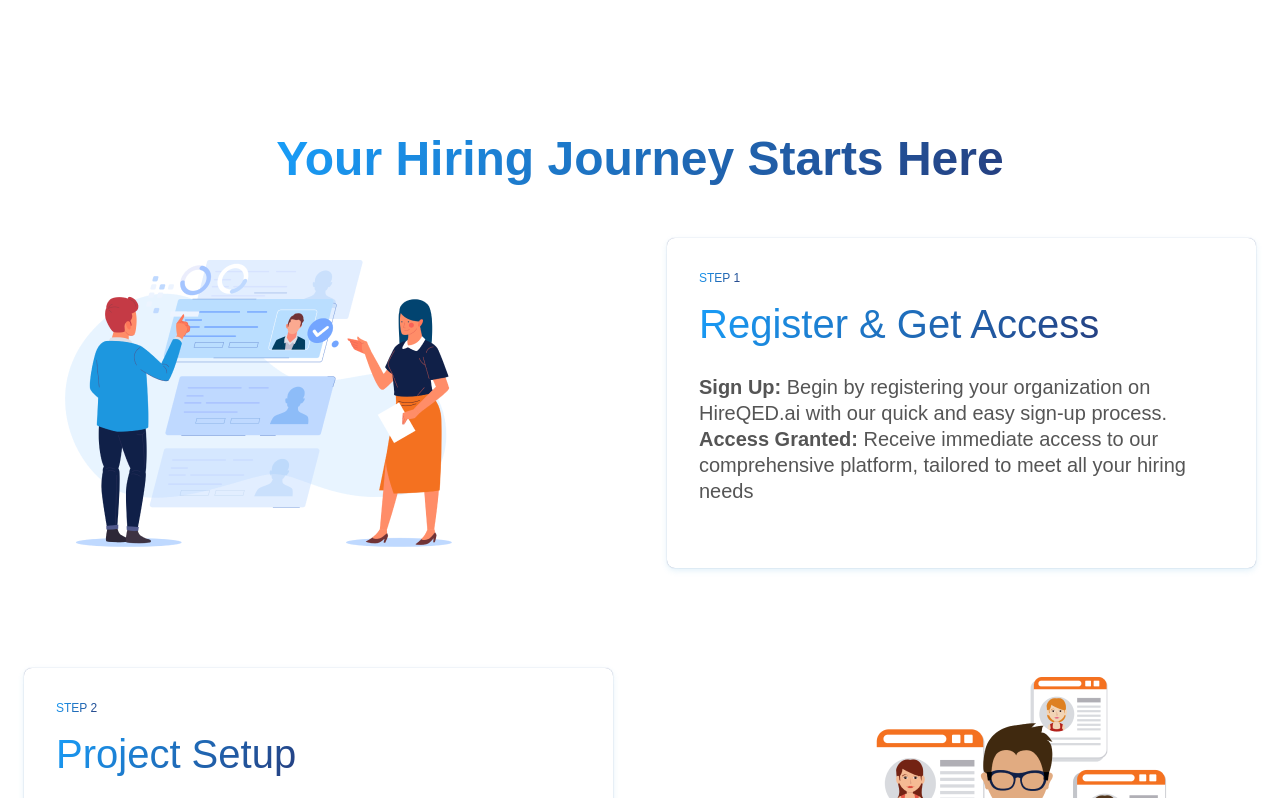
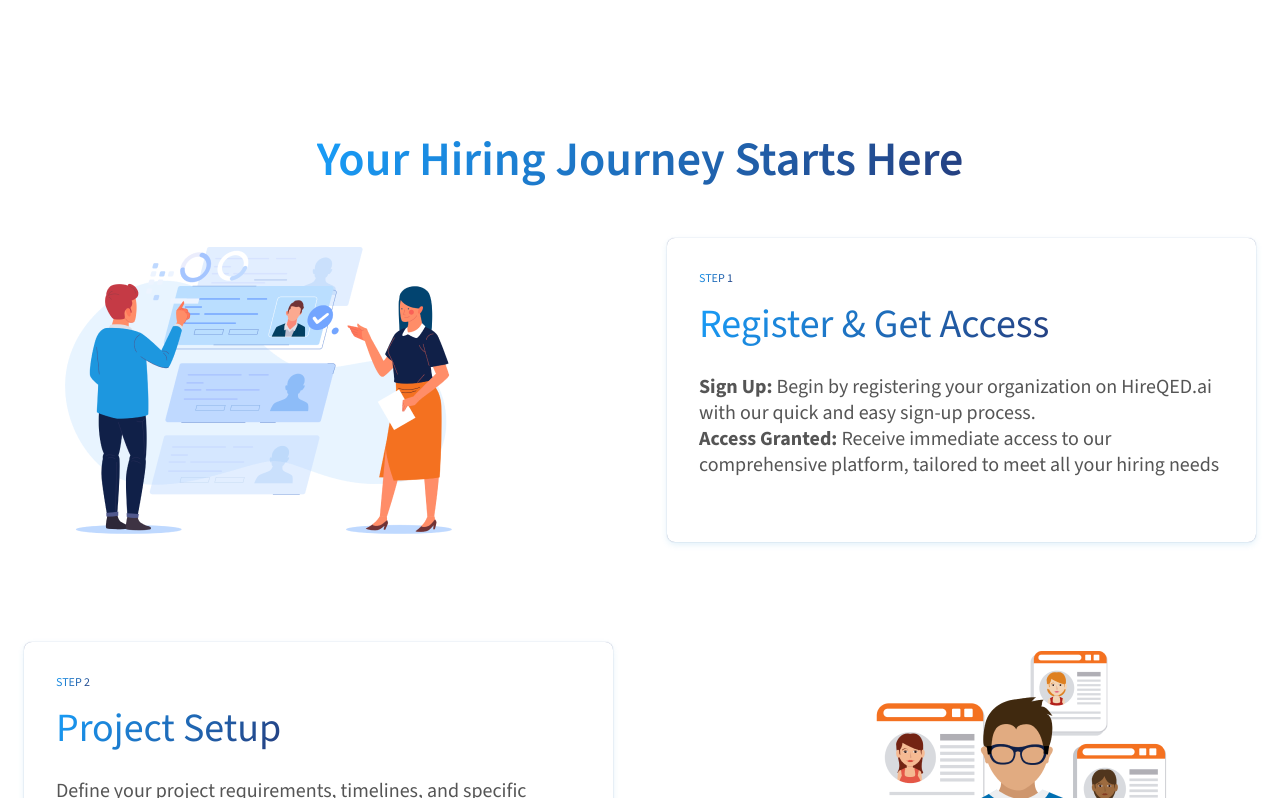
Before and after one commit to Harshad812/hireqed, a Next.js app: page /hire-from-us in a window 1280 px wide. Shown: the part 807-1605 px from the top of the page. Built offline with nearby package versions, Linux system fonts and the light colour scheme.

Commit message:
add font family

```diff
--- a/package.json
+++ b/package.json
@@ -9,6 +9,7 @@
     "lint": "next lint"
   },
   "dependencies": {
+    "@next/font": "^14.2.15",
     "@types/react-slick": "^0.23.13",
     "@types/react-typist": "^2.0.6",
     "@types/slick-carousel": "^1.6.40",
--- a/src/app/globals.css
+++ b/src/app/globals.css
@@ -1,8 +1,6 @@
 @tailwind base;
 @tailwind components;
 @tailwind utilities;
-
-@import url('https://fonts.googleapis.com/css2?family=Poppins:ital,wght@0,100;0,200;0,300;0,400;0,500;0,600;0,700;0,800;0,900;1,100;1,200;1,300;1,400;1,500;1,600;1,700;1,800;1,900&family=Source+Sans+3:ital,wght@0,200..900;1,200..900&display=swap');
 
 @layer base {
   :root {
@@ -14,7 +12,7 @@
 body {
   color: var(--foreground);
   background: var(--background);
-  font-family: "Poppins", sans-serif;
+  /* font-family: "Poppins", sans-serif; */
 }
 
 @layer utilities {
--- a/src/app/layout.tsx
+++ b/src/app/layout.tsx
@@ -1,23 +1,24 @@
 import type { Metadata } from "next";
-import localFont from "next/font/local";
 import "./globals.css";
 import { Footer, Header } from "@/components";
-
-const geistSans = localFont({
-  src: "./fonts/GeistVF.woff",
-  variable: "--font-geist-sans",
-  weight: "100 900",
-});
-const geistMono = localFont({
-  src: "./fonts/GeistMonoVF.woff",
-  variable: "--font-geist-mono",
-  weight: "100 900",
-});
+import { Poppins, Source_Sans_3 } from "next/font/google";
 
 export const metadata: Metadata = {
   title: "Create Next App",
   description: "Generated by create next app",
 };
+
+const poppins = Poppins({
+  subsets: ["latin"], // Include the subset you need
+  weight: ["400", "500", "600", "700"], // Specify the font weights you want to use
+  variable: "--font-poppins", // Define a CSS variable for the font
+});
+
+const Source = Source_Sans_3({
+  subsets: ["latin"], // Include the subset you need
+  weight: ["400", "500", "600", "700"], // Specify the font weights you want to use
+  variable: "--font-sourceSans", // Define a CSS variable for the font
+});
 
 export default function RootLayout({
   children,
@@ -27,7 +28,7 @@ export default function RootLayout({
   return (
     <html lang="en">
       <body
-        className={`${geistSans.variable} ${geistMono.variable} antialiased`}
+        className={`${poppins.variable} ${Source.variable} font-poppins  font-sans`}
       >
         <Header />
         {children}
--- a/src/components/HireUs/HiringJourney/index.tsx
+++ b/src/components/HireUs/HiringJourney/index.tsx
@@ -4,12 +4,14 @@ import { HiringImage1, HiringImage2 } from "@/images";
 
 export const HiringJourney = () => {
   return (
-        <section className="hero-section">
+    <section className="hero-section font-source">
       <div className="py-[100px]">
         <div className="container">
           <div className="flex flex-col gap-12">
             <div className="text-center">
-                            <h2 className="text-5xl leading-[62px] inline-block font-semibold text-center bg-primary-gradient bg-clip-text text-fill-transparent">Your Hiring Journey Starts Here</h2>
+              <h2 className="text-5xl leading-[62px] inline-block font-semibold text-center bg-primary-gradient bg-clip-text text-fill-transparent">
+                Your Hiring Journey Starts Here
+              </h2>
             </div>
             <div className="flex flex-col gap-16">
               <div className="flex flex-col gap-[100px]">
@@ -25,15 +27,22 @@ export const HiringJourney = () => {
                   <div className="shadow-card rounded-lg pt-8 pb-16 px-8 w-full max-w-[589px]">
                     <div className="flex flex-col gap-6">
                       <div className="flex flex-col items-start gap-3">
-                                                <span className="bg-primary-gradient bg-clip-text text-fill-transparent inline-block text-xs font-medium uppercase">STEP 1</span>
-                                                <h2 className="text-[40px] leading-[52px] inline-block font-medium bg-primary-gradient bg-clip-text text-fill-transparent">Register & Get Access</h2>
+                        <span className="bg-primary-gradient bg-clip-text text-fill-transparent inline-block text-xs font-medium uppercase">
+                          STEP 1
+                        </span>
+                        <h2 className="text-[40px] leading-[52px] inline-block font-medium bg-primary-gradient bg-clip-text text-fill-transparent">
+                          Register & Get Access
+                        </h2>
                       </div>
                       <div className="">
                         <p className="text-xl leading-[26px] text-gray-600 font-normal font-sourceSans">
-                                                    <b>Sign Up:</b> Begin by registering your organization on HireQED.ai with our quick and easy sign-up process.
+                          <b>Sign Up:</b> Begin by registering your organization
+                          on HireQED.ai with our quick and easy sign-up process.
                         </p>
                         <p className="text-xl leading-[26px] text-gray-600 font-normal font-sourceSans">
-                                                    <b>Access Granted:</b> Receive immediate access to our comprehensive platform, tailored to meet all your hiring needs
+                          <b>Access Granted:</b> Receive immediate access to our
+                          comprehensive platform, tailored to meet all your
+                          hiring needs
                         </p>
                       </div>
                     </div>
@@ -51,12 +60,19 @@ export const HiringJourney = () => {
                   <div className="shadow-card rounded-lg pt-8 pb-16 px-8 w-full max-w-[589px]">
                     <div className="flex flex-col gap-6">
                       <div className="flex flex-col items-start gap-3">
-                                                <span className="bg-primary-gradient bg-clip-text text-fill-transparent inline-block text-xs font-medium uppercase">STEP 2</span>
-                                                <h2 className="text-[40px] leading-[52px] inline-block font-medium bg-primary-gradient bg-clip-text text-fill-transparent">Project Setup</h2>
+                        <span className="bg-primary-gradient bg-clip-text text-fill-transparent inline-block text-xs font-medium uppercase">
+                          STEP 2
+                        </span>
+                        <h2 className="text-[40px] leading-[52px] inline-block font-medium bg-primary-gradient bg-clip-text text-fill-transparent">
+                          Project Setup
+                        </h2>
                       </div>
                       <div className="">
                         <p className="text-xl leading-[26px] text-gray-600 font-normal font-sourceSans">
-                                                    Define your project requirements, timelines, and specific needs. Whether it’s a short-term assignment or a long-term project, our platform allows you to set up multiple projects with ease.
+                          Define your project requirements, timelines, and
+                          specific needs. Whether it’s a short-term assignment
+                          or a long-term project, our platform allows you to set
+                          up multiple projects with ease.
                         </p>
                       </div>
                     </div>
--- a/tailwind.config.ts
+++ b/tailwind.config.ts
@@ -9,7 +9,7 @@ const config: Config = {
     "./src/**/*.{js,jsx,ts,tsx}",
   ],
   corePlugins: {
-    container: false
+    container: false,
   },
   theme: {
     extend: {
@@ -54,8 +54,9 @@ const config: Config = {
         },
       },
       backgroundImage: {
-        'primary-gradient': "linear-gradient(127.37deg, #189DF8 1.37%, #253E7F 100%)",
-        'about-bg': "url('./../images/Background-Graphics.png')",
+        "primary-gradient":
+          "linear-gradient(127.37deg, #189DF8 1.37%, #253E7F 100%)",
+        "about-bg": "url('./../images/Background-Graphics.png')",
       },
       boxShadow: {
         card: "0px 2.7px 7.21px -0.9px #45A3DB33,0px 0px 0.9px 0px #253B7C80",
@@ -97,18 +98,22 @@ const config: Config = {
       },
     },
     screens: {
-      mobile: '375px',
-      sm: '576px',
-      md: '768px',
-      lg: '992px',
-      xl: '1200px',
-      '2xl': '1400px',
-      laptop: '1440px',
-      '3xl': '1500px',
+      mobile: "375px",
+      sm: "576px",
+      md: "768px",
+      lg: "992px",
+      xl: "1200px",
+      "2xl": "1400px",
+      laptop: "1440px",
+      "3xl": "1500px",
     },
+    // fontFamily: {
+    //   poppins: ['"Poppins", sans-serif'],
+    //   sourceSans: ['"Source Sans 3",sans-serif'],
+    // },
     fontFamily: {
-      poppins: ['"Poppins", sans-serif'],
-      sourceSans: ['"Source Sans 3",sans-serif'],
+      poppins: ["var(--font-poppins)", "sans-serif"], // Use the CSS variable defined above
+      source: ["var(--font-sourceSans)", "sans-serif"], // Use the CSS variable defined above
     },
   },
 
```
Lines whose indentation alone changed are shown as unchanged.
